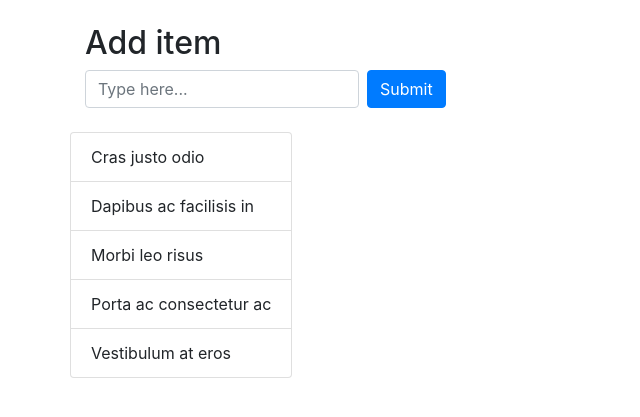
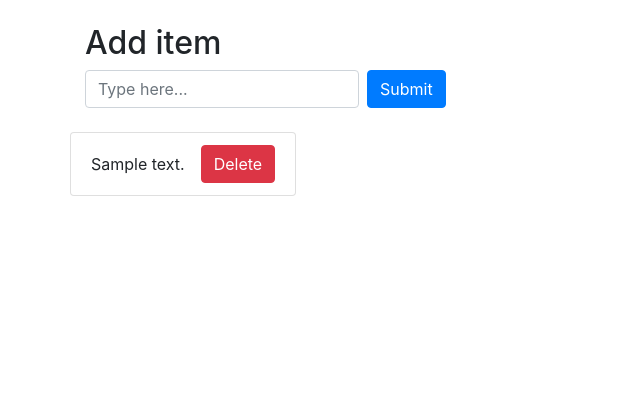
Before and after one commit to UnusualPeter/todoapp, a Django app: template templates/main/index.html in a window 1280 px wide. Shown: the part 56-473 px from the top of the page, without its empty margins (0-640 px from the left). Run offline with Django 3.2, Linux system fonts and the light colour scheme; the template is opened without the code that fills it: most values are stand-ins (such as "Sample title", 1, 10 or a date in 2020); some libraries are stand-ins or nearby versions.

Commit message:
Delete functionality added

```diff
--- a/main/urls.py
+++ b/main/urls.py
@@ -6,4 +6,5 @@ app_name = 'main'
 urlpatterns = [
     path('', views.home, name='home'),
     path('add_todo', views.add_todo, name='add_todo'),
+    path('delete_todo/<int:todo_id>', views.delete_todo, name='delete_todo'),
 ]
--- a/templates/base.html
+++ b/templates/base.html
@@ -14,7 +14,7 @@
 <body>
     <nav class="navbar navbar-dark bg-dark">
         <div class="container">
-            <a class="navbar-brand" href="#">To Do App</a>
+            <a class="navbar-brand" href="{% url 'main:home' %}">To Do App</a>
         </div>
     </nav>
 
--- a/templates/main/index.html
+++ b/templates/main/index.html
@@ -13,11 +13,16 @@
         </div>
         <div class="row mt-4">
             <ul class="list-group">
-                <li class="list-group-item">Cras justo odio</li>
-                <li class="list-group-item">Dapibus ac facilisis in</li>
-                <li class="list-group-item">Morbi leo risus</li>
-                <li class="list-group-item">Porta ac consectetur ac</li>
-                <li class="list-group-item">Vestibulum at eros</li>
+                {% for todo_item in todo_items %}
+                    <li class="list-group-item d-flex align-items-center">
+                        <p class="m-0">{{ todo_item.text }}</p>
+                        <div class="float-right">
+                            <form action="{% url 'main:delete_todo' todo_item.id %}" method="post">
+                                <button type="submit" class="btn btn-danger ml-3">Delete</button>
+                            </form>
+                        </div>
+                    </li>
+                {% endfor %}
             </ul>
         </div>
     </div>
```
Also changed, not shown: main/views.py (+14 -3 lines), db.sqlite3.
